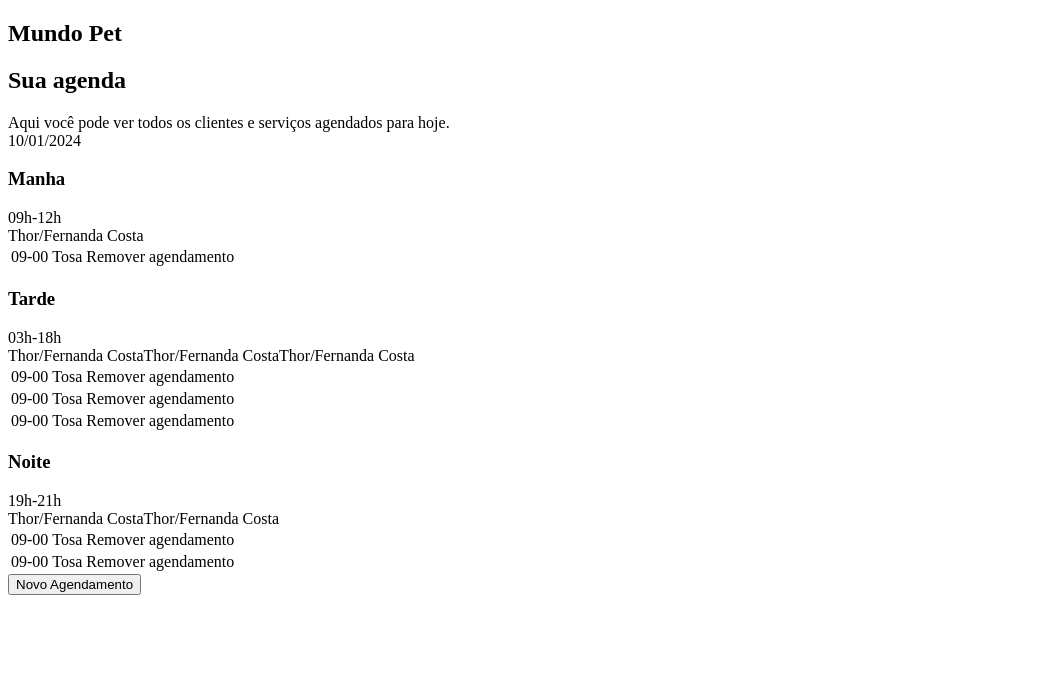
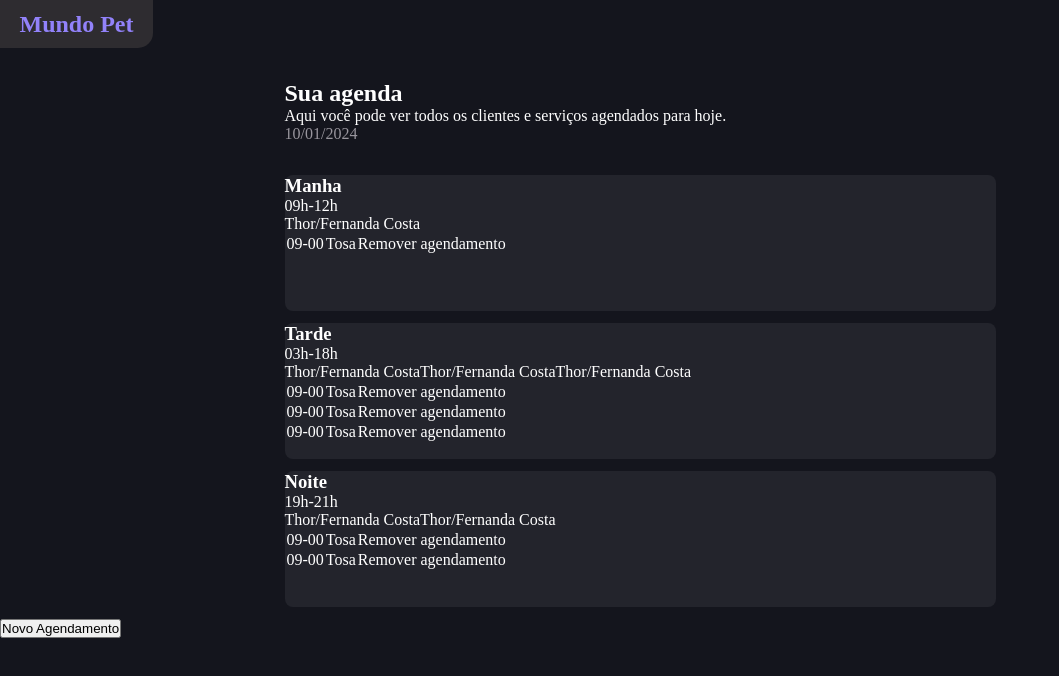
Before and after one commit to Lucas-O-S/PetShopSite, a plain HTML site: page index.html in a window 1280 px wide. Shown: the whole page, without its empty margins (0-1059 px from the left). Drawn offline with Linux system fonts and the light colour scheme.

Commit message:
Feat: construindo css

```diff
--- a/index.html
+++ b/index.html
@@ -4,6 +4,9 @@
     <meta charset="UTF-8">
     <meta name="viewport" content="width=device-width, initial-scale=1.0">
     <title>Mundo Pet</title>
+
+    <link rel="stylesheet" href="./src/styles/styles.css">
+
 </head>
 <body>
 
@@ -12,18 +15,19 @@
     </header>
 
     <main>
-        <section>
-            <div>
+        <section id="scheduleHeader">
+            <div id="scheduleTitle">
                 <h1>Sua agenda</h1>
                 <div>Aqui você pode ver todos os clientes e serviços agendados para hoje.</div>
             </div>
-            <div>
+            <div id="scheduleDate">
                 10/01/2024
             </div>
         </section>
 
+        <section id="scheduleMaster">
 
-        <section>
+            <section class="schedule">
 
                 <section>
                     <div>
@@ -44,7 +48,7 @@
 
             </section>
 
-        <section>
+            <section class="schedule">
 
                 <section>
                     <div>
@@ -77,7 +81,7 @@
 
             </section>
 
-        <section>
+            <section class="schedule">
 
                 <section>
                     <div>
@@ -104,6 +108,9 @@
 
             </section>
 
+        </section>
+
+
     </main>
 
     <div>
--- /dev/null
+++ b/src/styles/styles.css
@@ -0,0 +1,90 @@
+*{
+    margin: 0;
+    padding: 0;
+    box-sizing: border-box;
+}
+
+:root{
+
+    --body-background: #14151D;
+    --header-background: #2E2C30;
+
+    --background-primary: #151515;
+    --background-secondary: #1E1E1E;
+    --background-tertiary: #23242C;
+    --background-brand: #9282FA;
+    --background-highlights: #BDB4FA;
+
+    --content-primary: #FFFFFF;
+    --content-secondary: #98959D;
+    --content-tertiary: #666666;
+    --content-brand: #9282FA;
+
+}
+
+header{
+    background-color: var(--header-background);
+    width: 153px;
+    height: 48px;
+    display: flex;
+    align-items: center;
+    justify-content: center;
+    border-bottom-right-radius: 15px;
+    overflow: auto;
+    position: fixed;
+    top: 0;
+    left: 0;
+    color: var(--content-brand);
+}
+
+h1{
+    color: var(--content-primary);
+}
+
+body{
+    background-color: var(--body-background);
+    color: var(--content-primary);
+}
+
+main{
+    display: flex;
+    flex-direction: column;
+    align-items: center;
+    justify-content: center;
+    margin-top: 80px;
+}
+
+#scheduleHeader{
+    width: 711px;
+    margin: 0 auto;
+    flex-direction: row;
+}
+
+#scheduleTitle{
+    display: flex;
+    margin: 0 auto;
+    flex-direction: column;
+
+}
+
+#scheduleDate{
+    color: var(--content-secondary);
+    display: fl0ex;
+    margin: 0 auto;
+}
+
+#scheduleMaster{
+    display: flex;
+    flex-direction: column;
+    align-items: center;
+    justify-content: center;
+    margin-top: 32px;
+}
+
+.schedule{
+    background-color: var(--background-tertiary);
+    margin-bottom: 12px;
+    width: 711px;
+    height: 136px;
+    border-radius: 8px;
+}
```
Lines whose indentation alone changed are shown as unchanged.
